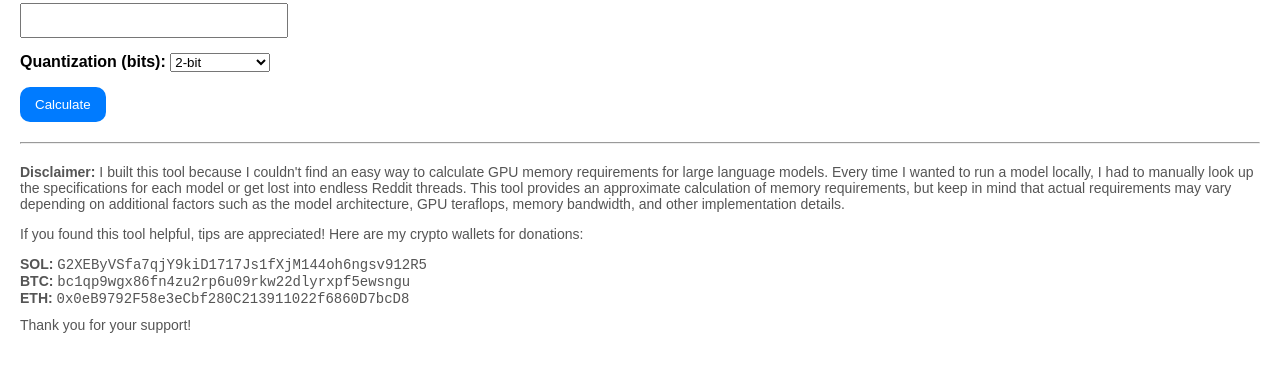
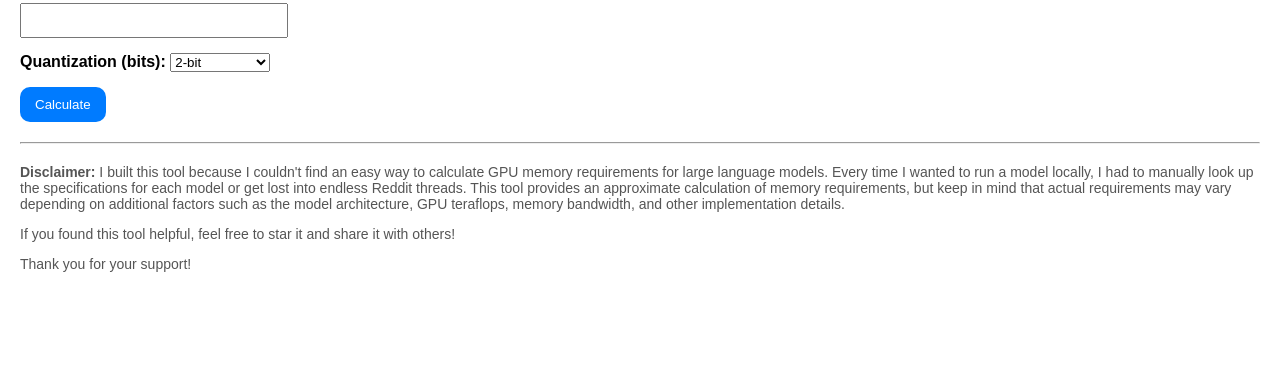
Before and after one commit to Alex188dot/GPU-VRAM-Calculator, a plain HTML site: page index.html in a window 1280 px wide. Shown: the part 101-472 px from the top of the page. Drawn offline with Linux system fonts and the light colour scheme.

Commit message:
Update index.html

```diff
--- a/index.html
+++ b/index.html
@@ -97,29 +97,8 @@
         teraflops, memory bandwidth, and other implementation details.
       </p>
       <p>
-        If you found this tool helpful, tips are appreciated! Here are my crypto
-        wallets for donations:
+        If you found this tool helpful, feel free to star it and share it with others!
       </p>
-      <ul style="list-style: none; padding: 0; margin: 0">
-        <li>
-          <strong>SOL:</strong>
-          <span style="font-family: monospace"
-            >G2XEByVSfa7qjY9kiD1717Js1fXjM144oh6ngsv912R5</span
-          >
-        </li>
-        <li>
-          <strong>BTC:</strong>
-          <span style="font-family: monospace"
-            >bc1qp9wgx86fn4zu2rp6u09rkw22dlyrxpf5ewsngu</span
-          >
-        </li>
-        <li>
-          <strong>ETH:</strong>
-          <span style="font-family: monospace"
-            >0x0eB9792F58e3eCbf280C213911022f6860D7bcD8</span
-          >
-        </li>
-      </ul>
       <p style="margin-top: 10px">Thank you for your support!</p>
     </div>
 
```
